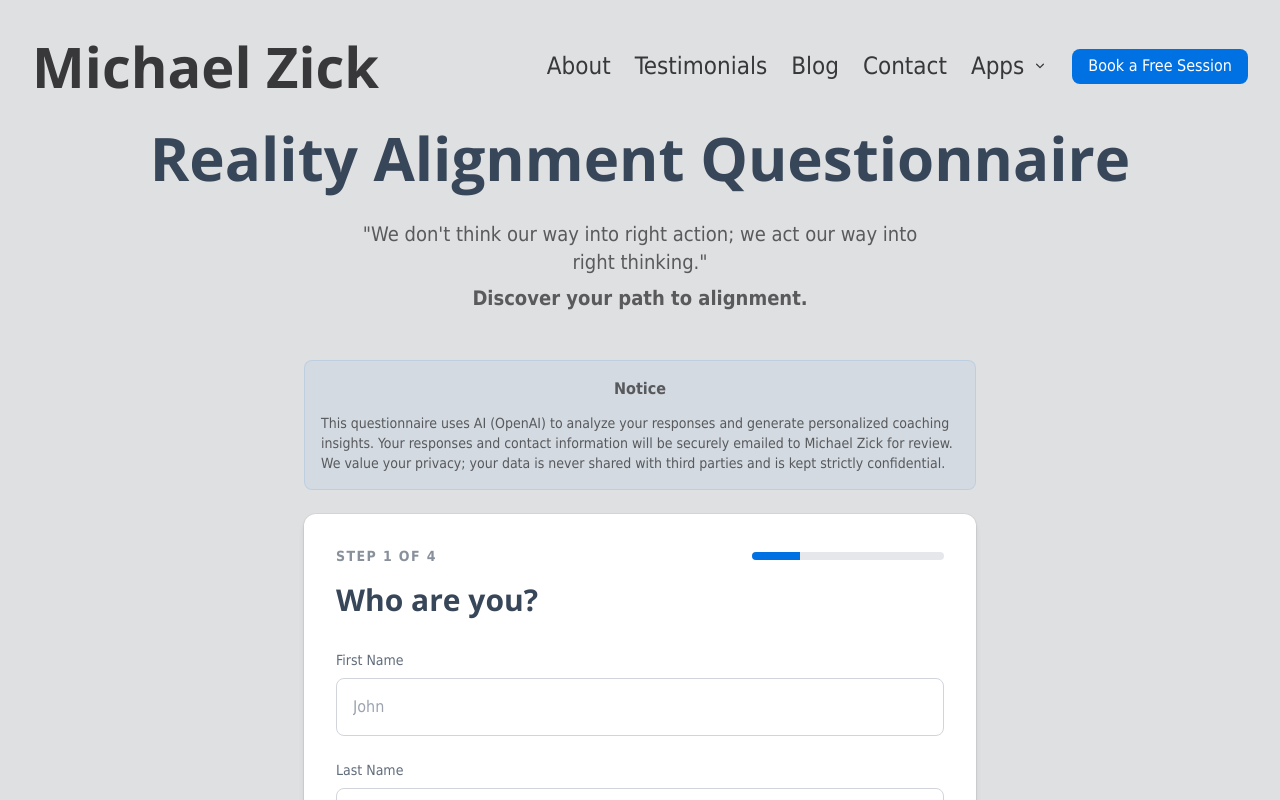
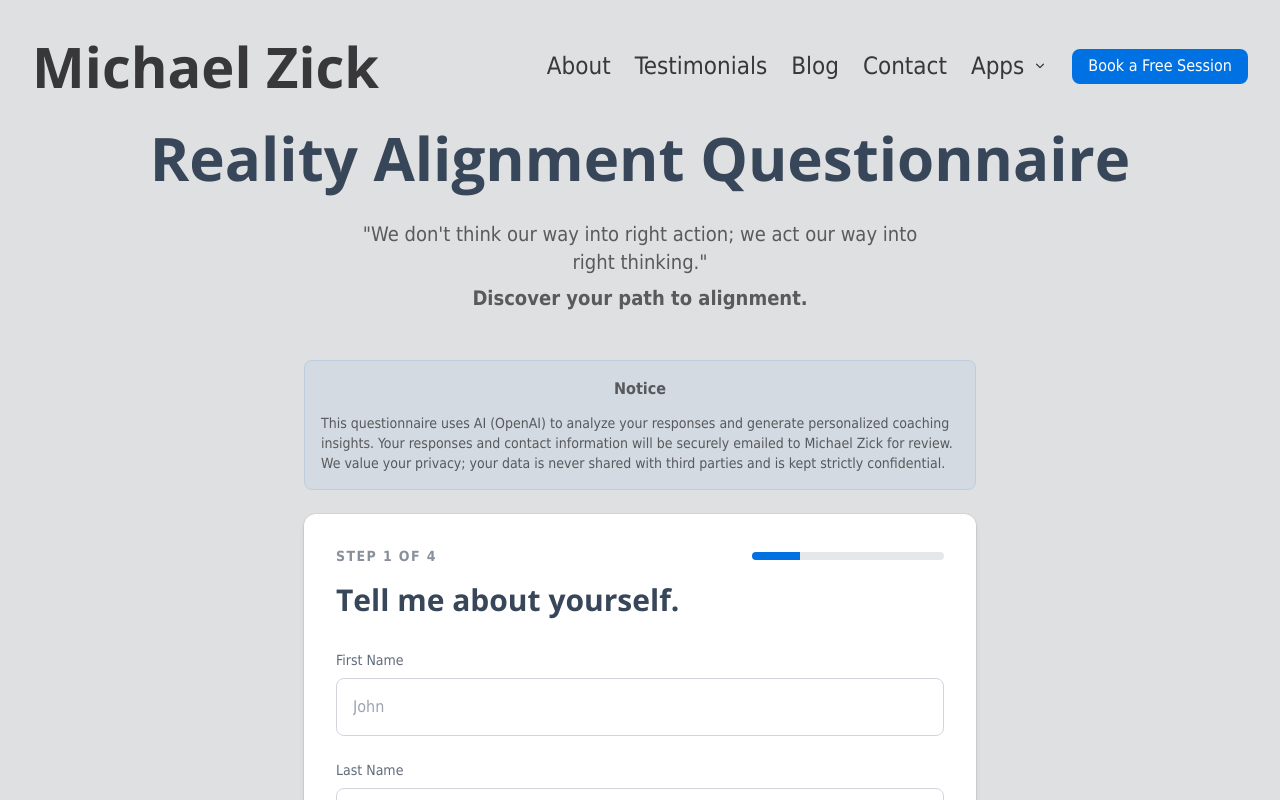
Before and after one commit to michaelzick/michaelzick.com, a Next.js app: page /questionnaire in a window 1280 px wide. Shown: the top 800 px of the page. Built offline with nearby package versions, Linux system fonts and the light colour scheme.

Commit message:
refactor: Update questionnaire intake step title to "Tell me about yourself.".

```diff
--- a/components/questionnaire/steps.ts
+++ b/components/questionnaire/steps.ts
@@ -3,7 +3,7 @@ import { Step } from '../../lib/types';
 export const STEPS: Step[] = [
   {
     id: 'intake',
-    title: 'Who are you?',
+    title: 'Tell me about yourself.',
     fields: [
       { name: 'firstName', label: 'First Name', type: 'text', placeholder: 'John', maxLength: 50 },
       { name: 'lastName', label: 'Last Name', type: 'text', placeholder: 'Doe', maxLength: 50 },
```
